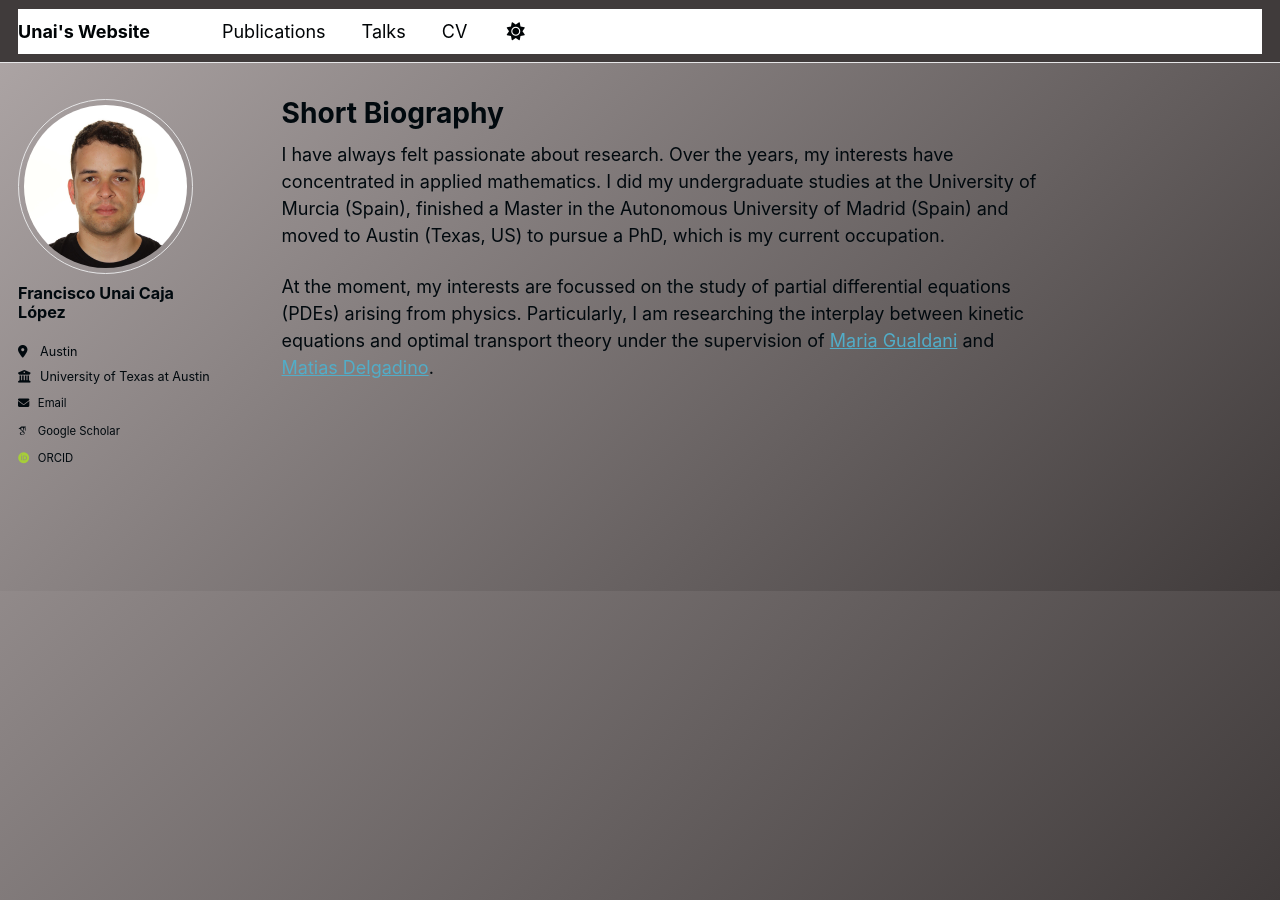
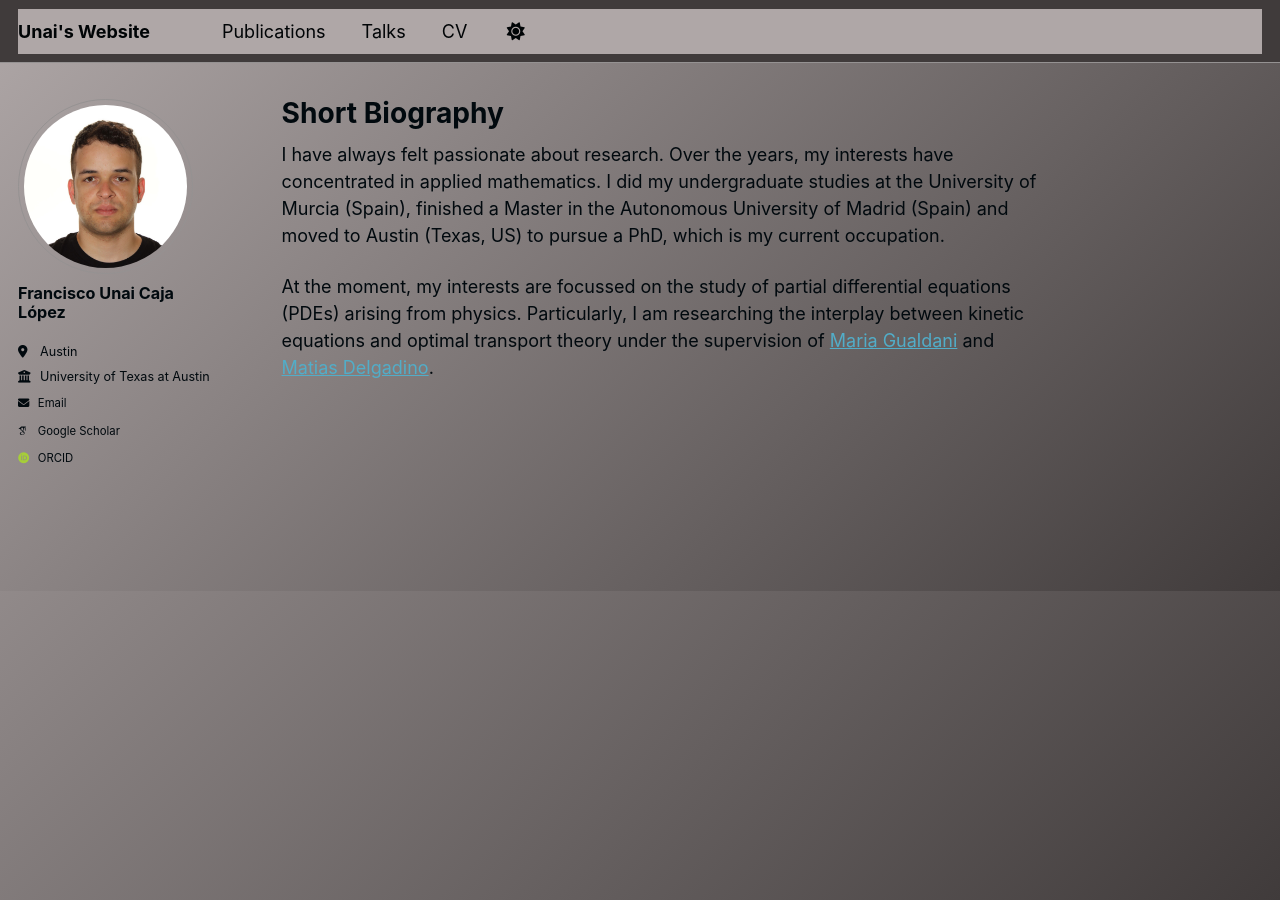
Before and after one commit to UnaiCaja/UnaiCaja.github.io, a Jekyll site: the page built from _pages/about.md, in a window 1280 px wide. Built offline with Jekyll 4.4.1, drawn with Linux system fonts in a browser that asks for light colours; some web fonts are replaced.

Commit message:
Update _default.scss

```diff
--- a/_sass/theme/_default.scss
+++ b/_sass/theme/_default.scss
@@ -7,7 +7,7 @@
 $dark-gray                  : mix(#000, $gray, 60%);
 $darker-gray                : mix(#000, $gray, 90%);
 $light-gray                 : #9ba1a6;
-$lighter-gray               : mix(#fff, $gray, 90%);
+$lighter-gray               : mix(#a5a1a1, $gray, 90%);
 
 /* Color codes used for the site */
 $danger-color               : #ee5f5b;
@@ -29,7 +29,7 @@
 /* Default light theme for the site */
 :root {
     --global-base-color                 : #{$gray};
-    --global-bg-color                   : #fff;
+    --global-bg-color                   : #afa7a7;
     --global-footer-bg-color            : #f2f3f3;
     --global-border-color               : #{$lighter-gray};
     --global-dark-border-color          : #bdc1c4;
```
